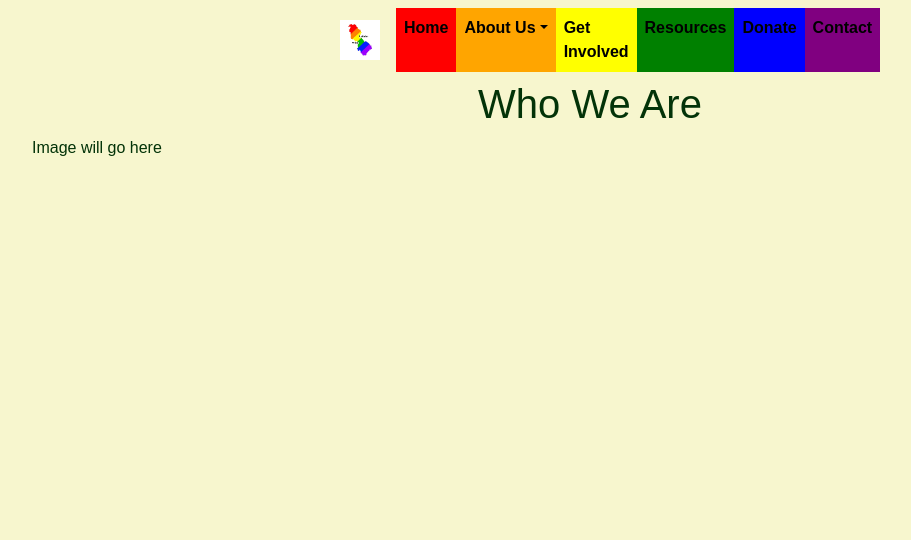
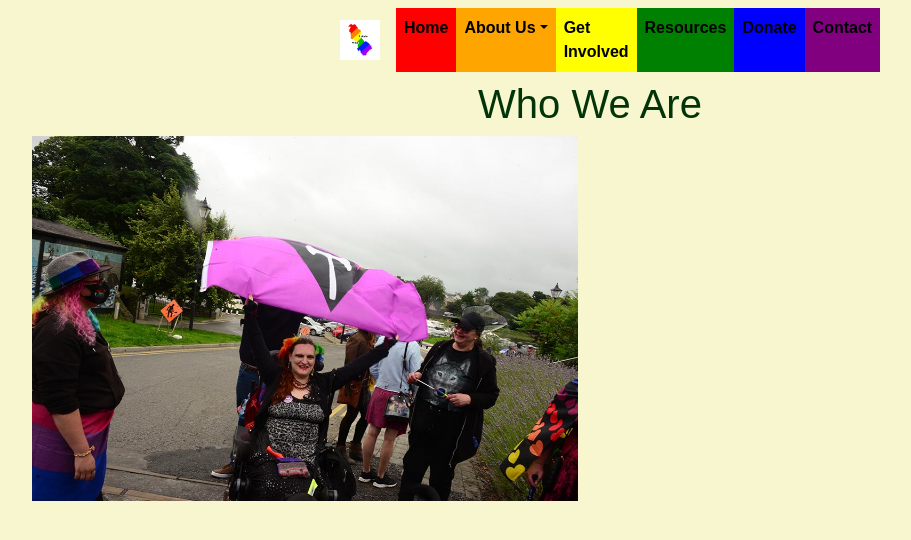
Before and after one commit to Jacobs1986/leitrim-pride, a React (Create React App) app in the folder client/: page /about in a window 1280 px wide. Shown: the top 540 px of the page, without its empty margins (50-961 px from the left). Built offline with nearby package versions, Linux system fonts and the light colour scheme.

Commit message:
Placed image on page

```diff
--- a/client/src/components/whoWeAreImage/whoWeAreImage.js
+++ b/client/src/components/whoWeAreImage/whoWeAreImage.js
@@ -6,7 +6,11 @@ import { Image } from 'react-bootstrap';
 export default function WhoWeAreImage() {
     return (
         <div>
-            Image will go here
+            <Image
+                src={require('./whoWeAreImage.jpeg')}
+                alt="Picture"
+                fluid
+            />
         </div>
     );
 };
```
